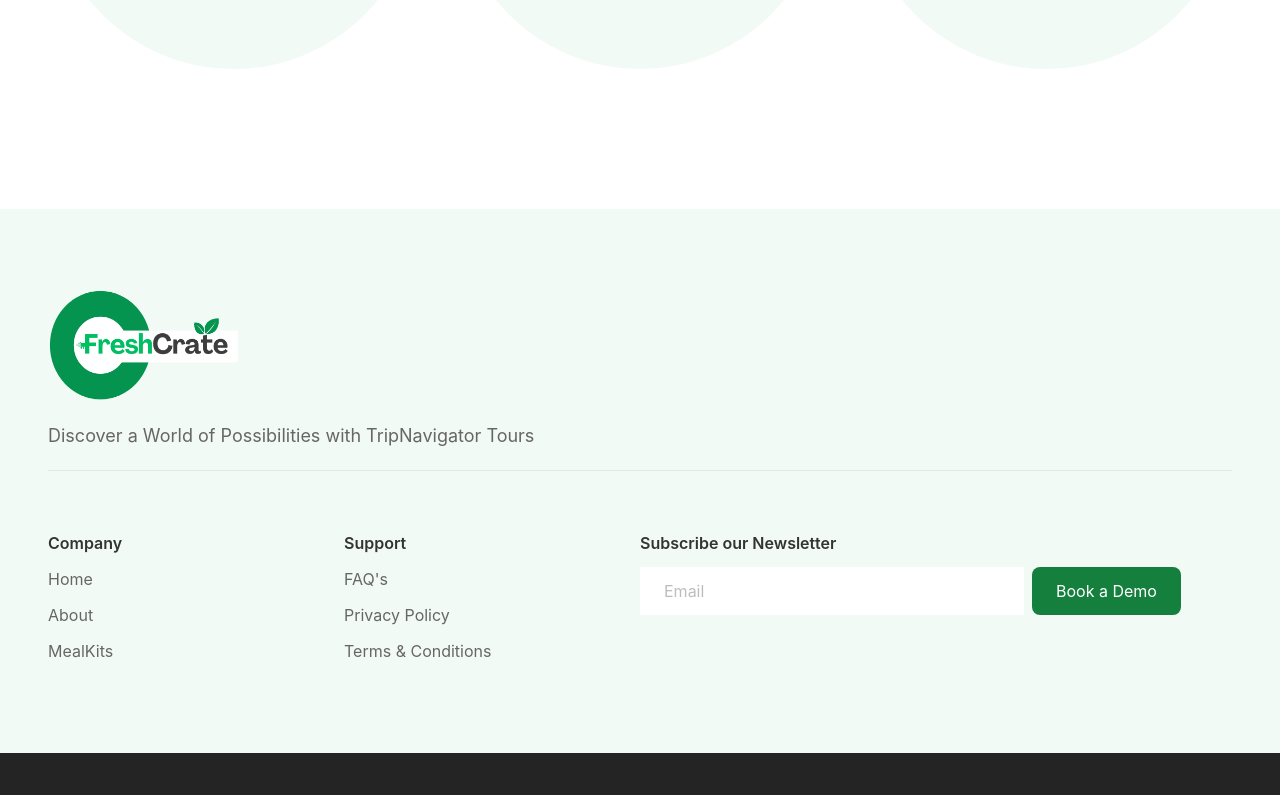
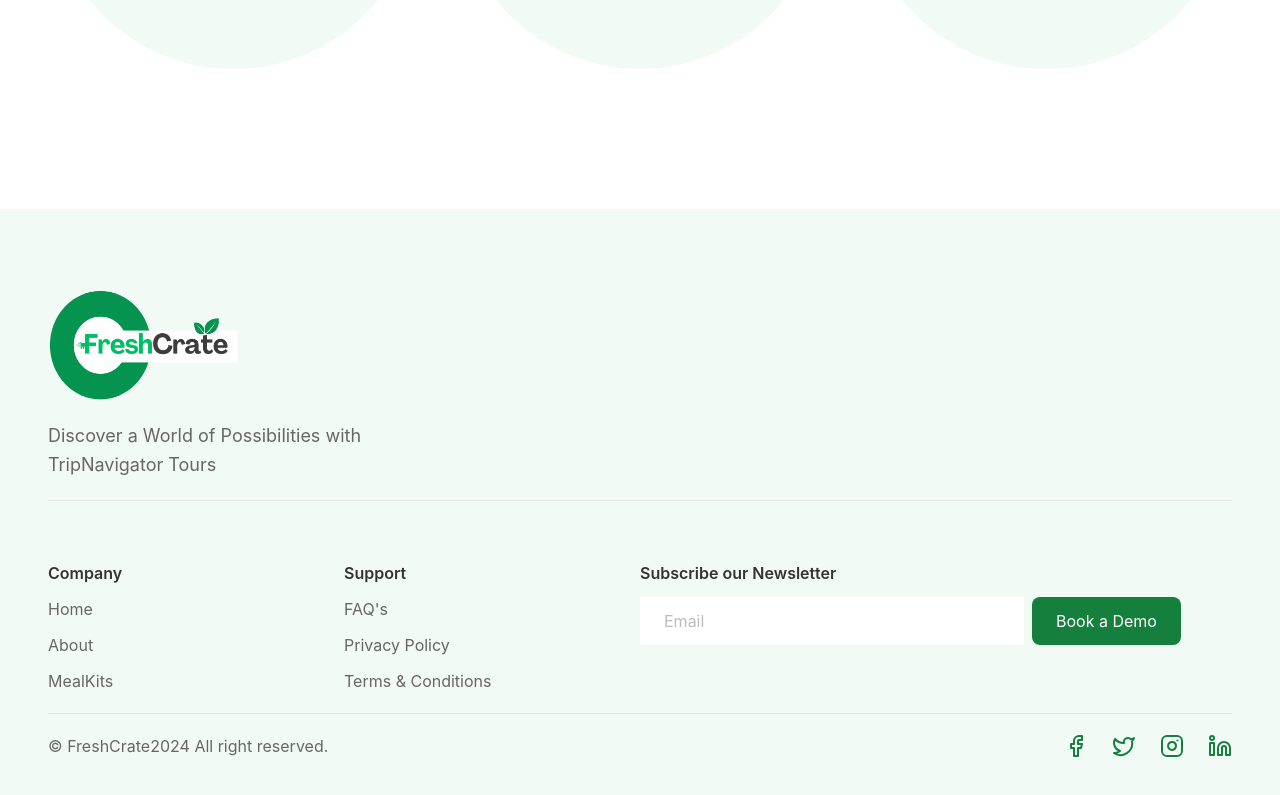
Before and after one commit to FreshCrate/freshcrate-web, a React (Vite) app: page / in a window 1280 px wide. Shown: the part 3273-4068 px from the top of the page. Before the commit the page ends 4026 px from the top, so only its background shows below. Built offline with nearby package versions, Linux system fonts and the light colour scheme.

Commit message:
Updated Footer Section

```diff
--- a/src/components/Footer.jsx
+++ b/src/components/Footer.jsx
@@ -1,19 +1,21 @@
 import React from 'react'
 import logo from "/assets/images/freshcrate_logo.png";
 import { company, support } from '../constants/navLinks';
+import { Facebook, Instagram, Twitter, Linkedin } from 'lucide-react';
 
 const Footer = () => {
   return (
-    <div className='grid bg-[rgba(4,148,79,0.05)] mt-24 lg:h-[34rem] h-[40rem]'>
+    <div className='grid bg-[rgba(4,148,79,0.05)] mt-24 lg:h-[40rem] h-[45rem]'>
       <div className="container mx-auto px-6 md:px-12 items-center justify-center h-28 my-20 space-y-5">
         <img src={logo} alt="FreshCrate Logo"
         className="w-20 h-12 md:w-48 md:h-28"
         width={193}
         height={105}
         />
-        <p className='text-gray-600 text-lg leading-relaxed text-1xl w-[22rem'>Discover a World of Possibilities with TripNavigator Tours</p>
+        <p className='text-gray-600 text-lg leading-relaxed text-1xl w-[22rem]'>Discover a World of Possibilities with TripNavigator Tours</p>
         <hr></hr>
 
+        {/* Company Section */}
         <div className='text-black grid lg:grid-cols-4 grid-cols-2'>
             <div className='mt-10 space-y-3'>
                 <h1 className='text-gray-800 font-semibold'>Company</h1>
@@ -25,6 +27,7 @@ const Footer = () => {
                 ))}
             </div>
 
+            {/* Support Section */}
             <div className='mt-10 space-y-3'>
                 <h1 className='text-gray-800 font-semibold'>Support</h1>
                 {support.map((link, index) => (
@@ -34,13 +37,32 @@ const Footer = () => {
                 ))}
             </div>
 
+            {/* Subscribe Section */}
             <div className='mt-10 space-y-3 col-span-2'>
                 <h1 className='text-gray-800 font-semibold flex'>Subscribe our Newsletter</h1>
                 <input type='email' placeholder='Email' className='outline-none bg-white h-10 lg:w-96 w-[20rem] p-6' />
                 <button className='bg-green-700 h-12 px-6 rounded-lg text-white lg:mx-2 md:mx-2 mx-0 cursor-pointer'>Book a Demo</button>
             </div>
 
+
+
         </div>
+
+        <hr className='mt-8'></hr>
+
+            {/* CopyRight Section */}
+            <div className='w-full flex lg:flex-row flex-col'>
+                <div className='text-black flex flex-wrap justify-start w-full'>
+                    <h1 className='text-gray-600'>&copy; FreshCrate2024 All right reserved.</h1>
+                </div>
+
+                <div className='space-x-6 text-green-700 flex flex-wrap  lg:justify-end w-full cursor-pointer'>
+                    <Facebook/>
+                    <Twitter/>
+                    <Instagram/>
+                    <Linkedin/>
+                </div>
+            </div>
 
 
       </div>
```
